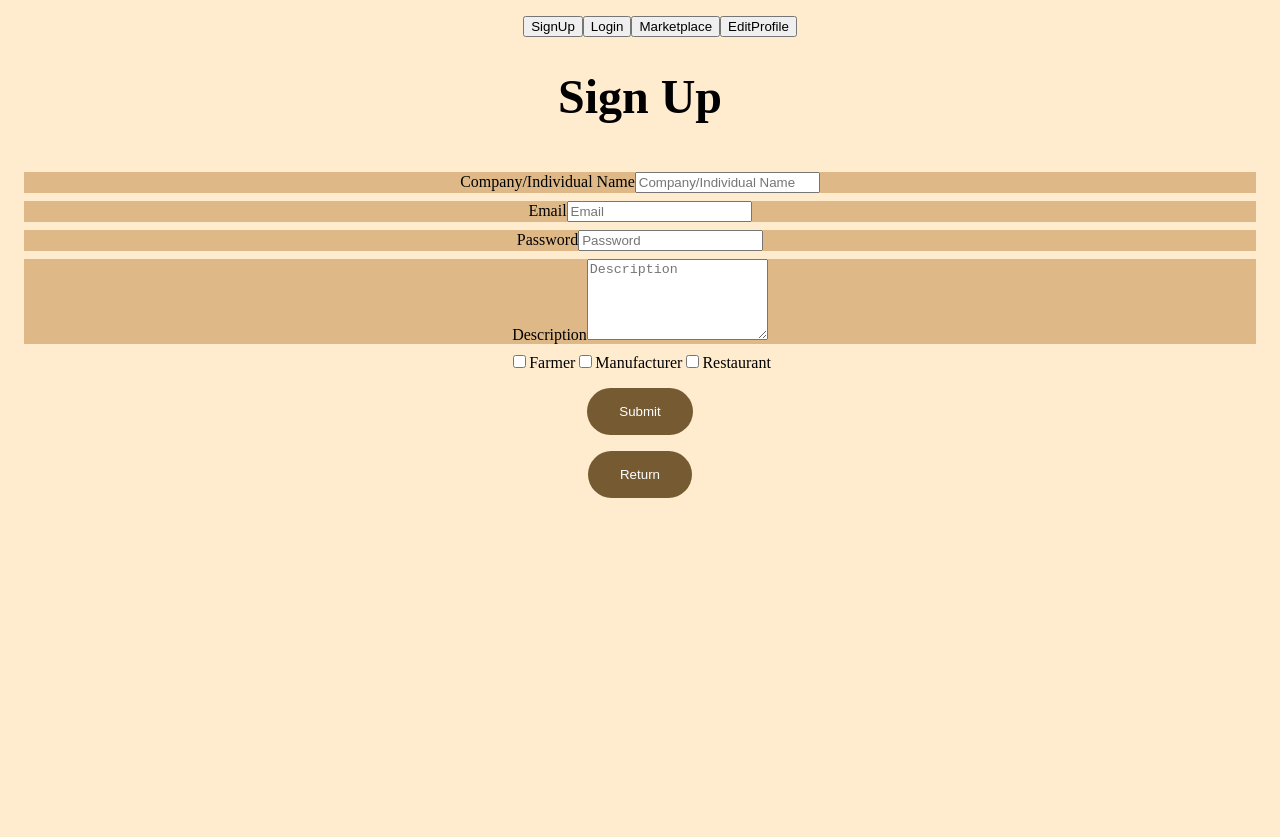
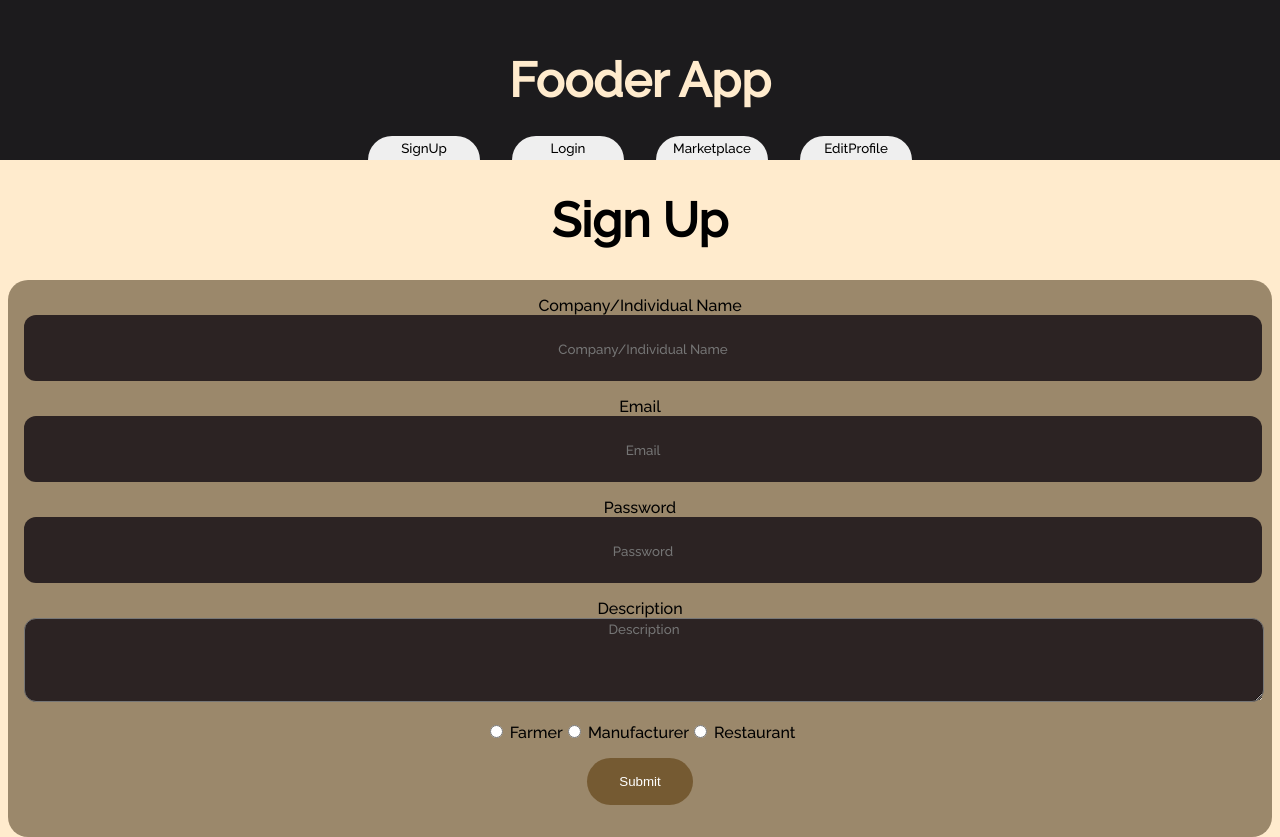
Before and after one commit to KayTi0304/app_hack, a React (Create React App) app: page / in a window 1280 px wide. Before the commit the page ends 800 px from the top, so only its background shows below. Built offline with nearby package versions, Linux system fonts and the light colour scheme.

Commit message:
frontend

```diff
--- a/src/App.css
+++ b/src/App.css
@@ -1,12 +1,32 @@
-@import url("https://fonts.googleapis.com/css2?family=Open+Sans+Condensed:wght@300&family=Poppins:wght@300&display=swap");
+@import url("https://fonts.googleapis.com/css2?family=Raleway:wght@300;500&display=swap");
 .App {
+    margin: 0;
+    padding: 0;
     align-items: center;
     text-align: center;
 }
 
-body {
-    background-color: blanchedalmond;
+.title {
+    margin: 0;
+    font-family: "Raleway", sans-serif;
+    font-weight: 800;
+    font-size: 3rem;
+    text-align: center;
+    width: 100%;
+    color: blanchedalmond;
+}
+
+header {
+    margin: 0;
+    padding: 0;
+    position: relative;
+    top: 0;
+    width: 100%;
+    height: 10rem;
+    display: flex;
+    justify-items: center;
     align-items: center;
+    background-color: rgb(28, 27, 29);
 }
 
 .parasam {
@@ -15,7 +35,26 @@ body {
 }
 
 ul {
+    padding: 0;
+    width: 100%;
+    align-self: center;
+    position: absolute;
+    margin-bottom: 0;
+    bottom: 0;
     list-style: none;
+}
+
+.navbtn {
+    height: 1.5rem;
+    width: 7rem;
+    margin-left: 1rem;
+    margin-right: 1rem;
+    padding: 0;
+    text-align: center;
+    border-top-left-radius: 2rem;
+    border-top-right-radius: 2rem;
+    border: none;
+    font-family: "Raleway", sans-serif;
 }
 
 .btn-sample {
@@ -41,3 +80,10 @@ button:hover {
     text-align: center;
     font-size: 5rem;
 }
+
+body {
+    background-color: blanchedalmond;
+    margin: 0;
+    padding: 0;
+    align-items: center;
+}
--- a/src/App.jsx
+++ b/src/App.jsx
@@ -18,6 +18,7 @@ function App() {
       password: curUser.password,
       name: curUser.name,
       desc: curUser.desc,
+      products: curUser.products,
     };
 
     setCurUser(user);
@@ -29,6 +30,7 @@ function App() {
       password: curUser.password,
       name: curUser.name,
       desc: curUser.desc,
+      products: curUser.products,
     };
 
     setCurUser(user);
@@ -64,19 +66,29 @@ function App() {
 
   return (
     <div>
-      <section>
+      <header>
+        <h1 className="title">Fooder App</h1>
         <ul>
           <li>
-            <button onClick={signupHandler}>SignUp</button>
-            <button onClick={loginHandler}>Login</button>
-            <button onClick={marketplaceHandler}>Marketplace</button>
-            <button onClick={editprofileHandler}>EditProfile</button>
+            <button className="navbtn" onClick={signupHandler}>
+              SignUp
+            </button>
+            <button className="navbtn" onClick={loginHandler}>
+              Login
+            </button>
+            <button className="navbtn" onClick={marketplaceHandler}>
+              Marketplace
+            </button>
+            <button className="navbtn" onClick={editprofileHandler}>
+              EditProfile
+            </button>
           </li>
         </ul>
-      </section>
+      </header>
+      <div className="navbar"></div>
       <div>
         {signUp ? <Signup onCurUser={curUserHandler} /> : <div></div>}
-        {login ? <Login /> : <div></div>}
+        {login ? <Login onStateChanger={marketplaceHandler} /> : <div></div>}
         {marketplace ? <Marketplace /> : <div></div>}
         {editprofile ? (
           <EditProfile user={curUser} onCurUser={editUserHandler} />
--- a/src/Pages/Login.css
+++ b/src/Pages/Login.css
@@ -12,16 +12,31 @@ body {
 }
 
 .form-c {
+    margin-left: 0.5rem;
+    margin-right: 0.5rem;
+    box-shadow: none;
     align-items: center;
-    padding: 1rem;
-    margin: auto;
+    padding-top: 1rem;
+    padding-bottom: 2rem;
+    height: auto;
+}
+
+.inputLog {
+    border-radius: 1rem;
+    outline: 0;
+    border: none;
+    padding-top: 0.5rem;
+    color: burlywood;
+    background-color: rgb(44, 35, 35);
+    padding-bottom: 0.5rem;
+    text-align: center;
 }
 
 .form-con {
     color: black;
     display: block;
     margin-bottom: 0.5rem;
-    background-color: burlywood;
+    box-shadow: none;
 }
 
 .submit-btn {
--- a/src/Pages/Login.jsx
+++ b/src/Pages/Login.jsx
@@ -3,7 +3,7 @@ import { useRef } from "react";
 import { Link } from "react-router-dom";
 import { doLogin } from "../Backend.jsx";
 
-const Login = () => {
+const Login = ({ onStateChanger }) => {
   const emailInputRef = useRef();
   const passInputRef = useRef();
 
@@ -11,6 +11,7 @@ const Login = () => {
     e.preventDefault();
     console.log("submit");
     doLogin(emailInputRef.current.value, passInputRef.current.value);
+    onStateChanger();
   };
 
   return (
@@ -21,6 +22,7 @@ const Login = () => {
           <div className="form-con">
             <label htmlFor="email">Email</label>
             <input
+              className="inputLog"
               type="text"
               required
               name="email"
@@ -32,6 +34,7 @@ const Login = () => {
           <div className="form-con">
             <label htmlFor="password">Password</label>
             <input
+              className="inputLog"
               type="text"
               required
               name="password"
@@ -47,11 +50,6 @@ const Login = () => {
           </div>
         </form>
       </div>
-      <Link to="/">
-        <button className="submit-btn" type="submit">
-          Return
-        </button>
-      </Link>
     </div>
   );
 };
--- a/src/Pages/Marketplace.css
+++ b/src/Pages/Marketplace.css
@@ -1,5 +1,4 @@
 .nav-bar {
-    background-color: black;
     justify-content: space-evenly;
 }
 
@@ -11,10 +10,14 @@ button:hover {
 .btn-market {
     margin-left: 2rem;
     margin-right: 2rem;
+    background-color: black;
+    color: whitesmoke;
     border: none;
-    background-color: rgb(12, 35, 39);
-    color: rgb(179, 228, 46);
     border-radius: 1rem;
+    padding-left: 0.5rem;
+    padding-top: 0.25rem;
+    padding-bottom: 0.25rem;
+    padding-right: 0.5rem;
     font-size: 1.5rem;
 }
 
@@ -31,12 +34,15 @@ button:hover {
 }
 
 .ulmarket {
+    position: relative;
     list-style: none;
 }
 
 .cardprop {
-    margin-top: 2rem;
-    margin-left: 0.5rem;
-    margin-right: 0.5rem;
     background-color: pink;
+    padding-top: 0.5rem;
+    padding-bottom: 0.5rem;
+    margin-bottom: 1rem;
+    border-bottom-left-radius: 2rem;
+    border-bottom-right-radius: 2rem;
 }
--- a/src/Pages/Marketplace.jsx
+++ b/src/Pages/Marketplace.jsx
@@ -179,21 +179,6 @@ const Marketplace = () => {
           )}
         </ul>
       </section>
-      <div>
-        <Link to="/">
-          <button className="btn-page">Return</button>
-        </Link>
-        <Link to={{ pathname: "/edit-profile", state: { name: "test" } }}>
-          <button
-            className="btn-page"
-            onClick={() => {
-              navigate("/edit-profile", { state: { name: "test" } });
-            }}
-          >
-            Edit Profile
-          </button>
-        </Link>
-      </div>
     </div>
   );
 };
--- a/src/Pages/Signup.css
+++ b/src/Pages/Signup.css
@@ -1,4 +1,5 @@
 body {
+    font-family: "Raleway", sans-serif;
     text-align: center;
 }
 
@@ -6,22 +7,63 @@ body {
     align-items: center;
 }
 
+label {
+    margin: 2rem;
+    padding: 2rem;
+}
+
 .signup {
     text-align: center;
+    font-family: "Raleway", sans-serif;
+    font-weight: 800;
     font-size: 3rem;
+}
+
+.input-container {
+    padding-bottom: 1rem;
+    width: 100%;
+}
+
+.input1 {
+    padding-top: 1rem;
+    font-family: "Raleway", sans-serif;
+    text-align: center;
+    border-radius: 12px;
+    height: 4rem;
+    width: 100%;
+    outline: 0;
+    border: none;
+    color: burlywood;
+    background-color: rgb(44, 35, 35);
+    padding: 2px 3px 0;
+}
+
+textarea {
+    width: 100%;
+    padding: 2px 3px 0;
+    font-family: "Raleway", sans-serif;
+    text-align: center;
+    outline: none;
+    color: burlywood;
+    background-color: rgb(44, 35, 35);
+    border-radius: 12px;
 }
 
 .form-c {
     align-items: center;
     padding: 1rem;
     margin: auto;
+    border-radius: 20px;
+    border: none;
+    background: rgb(56, 38, 10, 0.5);
+    box-shadow: 20px 20px 40px -6px;
 }
 
 .form-con {
+    box-sizing: border-box;
     color: black;
     display: block;
     margin-bottom: 0.5rem;
-    background-color: burlywood;
 }
 
 .submit-btn {
--- a/src/Pages/Signup.jsx
+++ b/src/Pages/Signup.jsx
@@ -2,7 +2,12 @@ import "./Signup.css";
 import { useState, useContext } from "react";
 import { useRef } from "react";
 import { Link } from "react-router-dom";
-import { doSignup,writeFarmerEntry,writeManufacturerEntry,writeRestaurantEntry } from "../Backend.jsx";
+import {
+  doSignup,
+  writeFarmerEntry,
+  writeManufacturerEntry,
+  writeRestaurantEntry,
+} from "../Backend.jsx";
 
 const Signup = (props) => {
   const [checkedF, setCheckedF] = useState(false);
@@ -41,6 +46,7 @@ const Signup = (props) => {
       password: passwordData,
       name: nameData,
       desc: descData,
+      products: "",
     };
 
     props.onCurUser(curUser);
@@ -63,9 +69,10 @@ const Signup = (props) => {
       <h1 className="signup">Sign Up</h1>
       <div>
         <form className="form-c" onSubmit={handleOnSubmit}>
-          <div className="form-con">
+          <div className="input-container">
             <label htmlFor="name">Company/Individual Name</label>
             <input
+              className="input1"
               type="text"
               required
               name="name"
@@ -74,9 +81,10 @@ const Signup = (props) => {
               placeholder="Company/Individual Name"
             />
           </div>
-          <div className="form-con">
+          <div className="input-container">
             <label htmlFor="email">Email</label>
             <input
+              className="input1"
               type="text"
               required
               name="email"
@@ -85,9 +93,10 @@ const Signup = (props) => {
               placeholder="Email"
             />
           </div>
-          <div className="form-con">
+          <div className="input-container">
             <label htmlFor="password">Password</label>
             <input
+              className="input1"
               type="text"
               required
               name="password"
@@ -96,7 +105,7 @@ const Signup = (props) => {
               placeholder="Password"
             />
           </div>
-          <div className="form-con">
+          <div className="input-container">
             <label htmlFor="description">Description</label>
             <textarea
               id="description"
@@ -107,40 +116,29 @@ const Signup = (props) => {
               placeholder="Description"
             ></textarea>
           </div>
-          <label>
+          <div>
+            <input className="input2" type="radio" value="Farmer" name="user" />{" "}
+            Farmer
             <input
-              type="checkbox"
-              checked={checkedF}
-              onChange={handleChangeF}
-            />
-            Farmer
-          </label>
-          <label>
+              className="input2"
+              type="radio"
+              value="Manufacturer"
+              name="user"
+            />{" "}
+            Manufacturer
             <input
-              type="checkbox"
-              checked={checkedM}
-              onChange={handleChangeM}
-            />
-            Manufacturer
-          </label>
-          <label>
-            <input
-              type="checkbox"
-              checked={checkedR}
-              onChange={handleChangeR}
-            />
+              className="input2"
+              type="radio"
+              value="Restaurant"
+              name="user"
+            />{" "}
             Restaurant
-          </label>
+          </div>
           <div>
             <button className="submit-btn" type="submit">
               Submit
             </button>
           </div>
-          <Link to="/">
-            <button className="submit-btn" type="submit">
-              Return
-            </button>
-          </Link>
         </form>
       </div>
     </div>
```
Also changed, not shown: src/Pages/EditProfile.jsx (+14 -0 lines).
